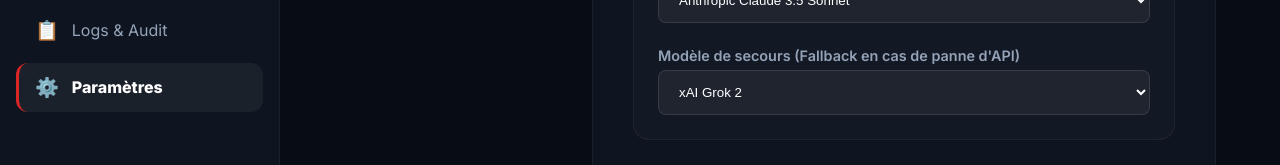
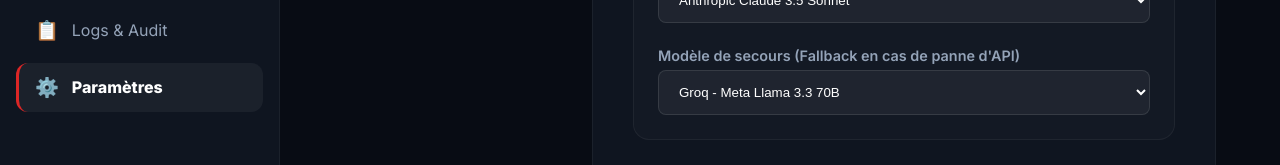
Before and after one commit to Meik20/Laura-AI, a React (Vite) app in the folder client/: page /admin/settings in a window 1280 px wide. Both pictures are taken after a click on the button "Modèles d'IA (LLM)". Shown: the part 420-585 px from the top of the page. Built offline with nearby package versions, Linux system fonts and the light colour scheme; no server answers; the database is empty.

Commit message:
refactor: replace xAI Grok references with Groq (LPU) across env, orchestrator, and admin settings

```diff
--- a/client/src/pages/admin/AdminSettingsPage.jsx
+++ b/client/src/pages/admin/AdminSettingsPage.jsx
@@ -19,7 +19,7 @@
     // LLM
     mainModel: 'gemini-1.5-pro',
     secondaryModel: 'claude-3-5-sonnet',
-    fallbackModel: 'grok-2',
+    fallbackModel: 'groq-llama-3',
     temperature: 0.7,
     maxTokens: 2048,
 
@@ -197,10 +197,10 @@
                             <option value="claude-3-5-sonnet">Anthropic Claude 3.5 Sonnet (Excellent en littérature/synthèse)</option>
                             <option value="claude-3-opus">Anthropic Claude 3 Opus</option>
                           </optgroup>
-                          <optgroup label="xAI Grok & Autres">
-                            <option value="grok-2">xAI Grok 2</option>
+                          <optgroup label="Groq (LPU) & Autres">
+                            <option value="groq-llama-3">Groq - Meta Llama 3.3 70B</option>
+                            <option value="groq-mixtral">Groq - Mixtral 8x7B</option>
                             <option value="mistral-large">Mistral Large 2</option>
-                            <option value="llama-3-70b">Meta Llama 3 70B (via Groq)</option>
                           </optgroup>
                         </select>
                       </div>
@@ -215,8 +215,8 @@
                             <option value="gemini-1.5-pro">Google Gemini 1.5 Pro</option>
                             <option value="gemini-1.5-flash">Google Gemini 1.5 Flash</option>
                           </optgroup>
-                          <optgroup label="xAI Grok & Autres">
-                            <option value="grok-2">xAI Grok 2</option>
+                          <optgroup label="Groq (LPU) & Autres">
+                            <option value="groq-llama-3">Groq - Meta Llama 3.3 70B</option>
                             <option value="mistral-large">Mistral Large 2</option>
                           </optgroup>
                         </select>
@@ -225,7 +225,7 @@
                       <div>
                         <label style={labelStyle}>Modèle de secours (Fallback en cas de panne d'API)</label>
                         <select name="fallbackModel" value={settings.fallbackModel} onChange={handleChange} style={inputStyle}>
-                          <option value="grok-2">xAI Grok 2</option>
+                          <option value="groq-llama-3">Groq - Meta Llama 3.3 70B</option>
                           <option value="gemini-1.5-flash">Google Gemini 1.5 Flash</option>
                           <option value="ollama-local">Ollama Local (Mistral 7B - Auto-hébergé)</option>
                         </select>
@@ -333,7 +333,7 @@
                           <span style={{ color: '#10B981', fontWeight: 700 }}>✓ Connecté (Fichier .env)</span>
                         </div>
                         <div style={{ display: 'flex', justifyContent: 'space-between', fontSize: '0.9rem' }}>
-                          <span style={{ color: '#CBD5E1' }}>xAI Grok API</span>
+                          <span style={{ color: '#CBD5E1' }}>Groq API (LPU)</span>
                           <span style={{ color: '#10B981', fontWeight: 700 }}>✓ Connecté (Fichier .env)</span>
                         </div>
                       </div>
```
Also changed, not shown: 1 other file (tests, documents, lock files or other folders).
